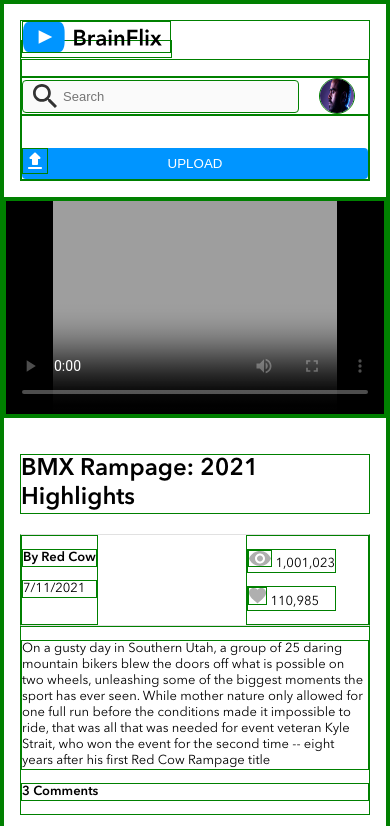
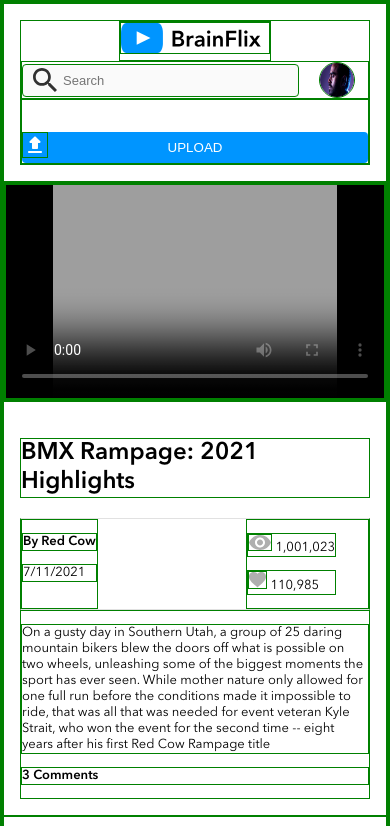
Before and after one commit to rm-jordan/brainflix, a React (Create React App) app: page / in a window 390 px wide. Shown: the top 826 px of the page. Built offline with nearby package versions, Linux system fonts and the light colour scheme.

Commit message:
fixed positioning and layout of header component, will continue tablet styling

```diff
--- a/src/components/Header/Header.js
+++ b/src/components/Header/Header.js
@@ -1,33 +1,44 @@
-import './Header.scss'
-import logo from '../../assets/images/Logo/BrainFlix-logo.svg'
-import defaultPic from '../../assets/images/Images/Mohan-muruge.jpg'
-import buttonIcon from '../../assets/images/Icons/upload.svg'
+import "./Header.scss";
+import logo from "../../assets/images/Logo/BrainFlix-logo.svg";
+import defaultPic from "../../assets/images/Images/Mohan-muruge.jpg";
+import buttonIcon from "../../assets/images/Icons/upload.svg";
 
-
-
-export default function Header () {
+export default function Header() {
   return (
     <header className="header">
-      <div className ="header__container">
-      <a className="header__logo" href= "../../../public/index.html" >
-      <img className="header__logo__img"  src={logo}
-      alt='this is the logo for the Brainflix website' />
-      </a>
-        <div className='header__logo__container'>
+      <div className="header__container">
+        <a className="header__logo" href="../../../public/index.html">
+          <img
+            className="header__logo__img"
+            src={logo}
+            alt="this is the logo for the Brainflix website"
+          />
+        </a>
+        <div className="header__search__container">
+          <input
+            className="header__search"
+            type="text"
+            id="search"
+            placeholder="Search"
+          ></input>
+          <img
+            className="header__img"
+            src={defaultPic}
+            alt="small icon of default a person"
+          />
         </div>
-          <div className='header__search__container'>
-            <input className="header__search" type='text' id='search'
-            placeholder='Search'>
-            </input>
-            <img className = 'header__img' src={defaultPic} alt='small icon of default a person' />
-          </div>
 
-      <div className="header__button__container">
-      <button className='header__button'><img className='header__button__icon'
-      src={buttonIcon} alt='upload icon'
-      />UPLOAD</button>
-      </div>
+        <div className="header__button__container">
+          <button className="header__button">
+            <img
+              className="header__button__icon"
+              src={buttonIcon}
+              alt="upload icon"
+            />
+            UPLOAD
+          </button>
+        </div>
       </div>
     </header>
-  )
+  );
 }
--- a/src/components/Header/Header.scss
+++ b/src/components/Header/Header.scss
@@ -7,13 +7,11 @@
     padding: 0rem 1.5rem;
   }
   &__container {
+    display: flex;
     width: 100%;
     justify-content: center;
-  }
-  &__logo__container {
-    display: flex;
-    justify-content: center;
-    padding-bottom: 1rem;
+    flex-direction: column;
+    align-items: center;
   }
   &__logo__img {
     height: 2rem;
@@ -47,6 +45,7 @@
     padding-top: 2rem;
     display: flex;
     justify-content: center;
+    width: 100%;
   }
   &__search {
     background-repeat: no-repeat;
```
